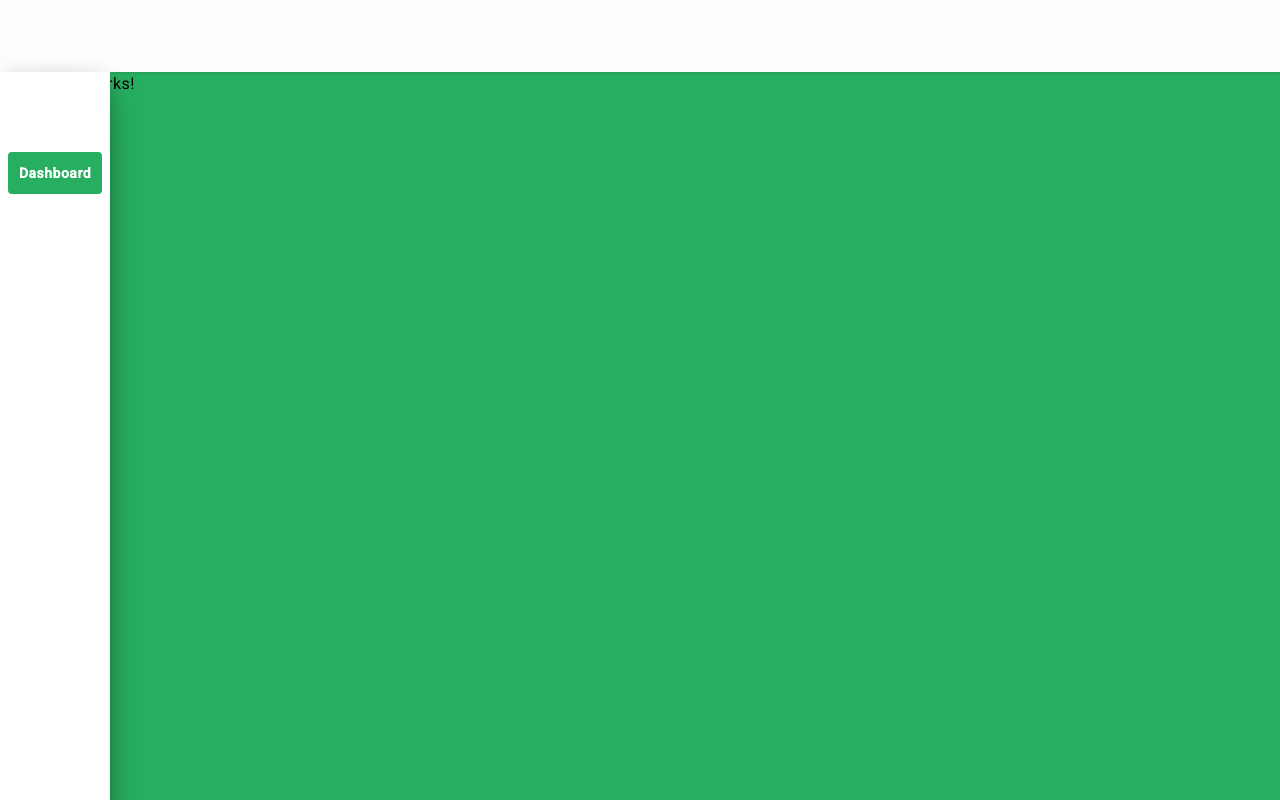
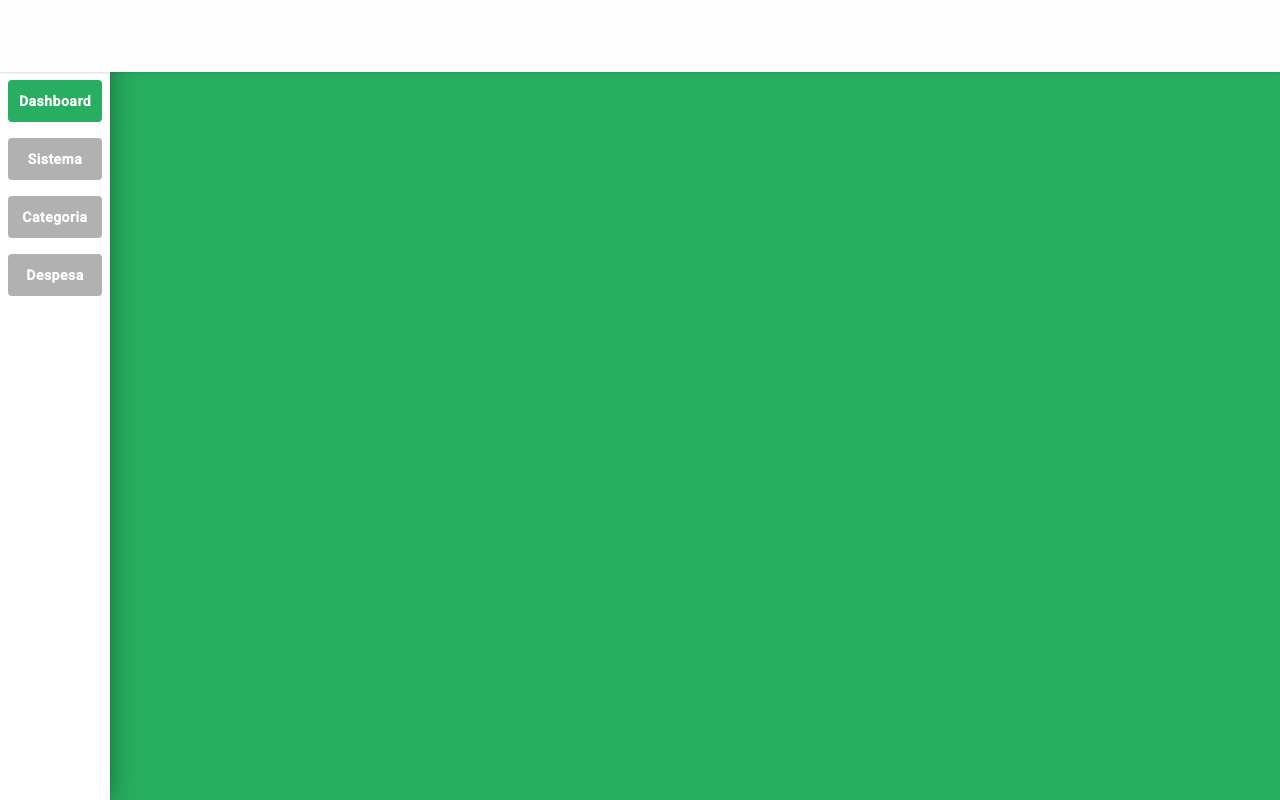
Before and after one commit to paulorochadev/Financeiro_2023-WEB, an Angular app: page /dashboard in a window 1280 px wide. Built offline with nearby package versions, Linux system fonts and the light colour scheme.

Commit message:
feat: Implementa as demais páginas do Menu

```diff
--- a/src/app/components/navbar/navbar.component.scss
+++ b/src/app/components/navbar/navbar.component.scss
@@ -6,7 +6,7 @@
     box-shadow: 0px 0.5px 2px rgb(53 51 52 / 16%);
     height: 72px;
     display: flex;
-    // position: fixed;
+    position: fixed;
     width: -webkit-fill-available;
     z-index: 9999;
 }
--- a/src/app/components/sidebar/sidebar.component.html
+++ b/src/app/components/sidebar/sidebar.component.html
@@ -1,16 +1,39 @@
 <div class="container-sidebar">
 
     <div class="grupo-menu">
-
         <div class="container-icone-menu">
-
             <div class="caixa-menu caixa-menu-texto" (click)="selectMenu(1)"
                 [ngClass]="{'caixa-menu-select' : this.menuService.menuSelecionado == 1, '' : this.menuService.menuSelecionado != 1}">
                 Dashboard
             </div>
+        </div>
+    </div>
 
+    <div class="grupo-menu">
+        <div class="container-icone-menu">
+            <div class="caixa-menu caixa-menu-texto" (click)="selectMenu(2)"
+                [ngClass]="{'caixa-menu-select' : this.menuService.menuSelecionado == 2, '' : this.menuService.menuSelecionado != 2}">
+                Sistema
+            </div>
         </div>
+    </div>
 
+    <div class="grupo-menu">
+        <div class="container-icone-menu">
+            <div class="caixa-menu caixa-menu-texto" (click)="selectMenu(3)"
+                [ngClass]="{'caixa-menu-select' : this.menuService.menuSelecionado == 3, '' : this.menuService.menuSelecionado != 3}">
+                Categoria
+            </div>
+        </div>
+    </div>
+
+    <div class="grupo-menu">
+        <div class="container-icone-menu">
+            <div class="caixa-menu caixa-menu-texto" (click)="selectMenu(4)"
+                [ngClass]="{'caixa-menu-select' : this.menuService.menuSelecionado == 4, '' : this.menuService.menuSelecionado != 4}">
+                Despesa
+            </div>
+        </div>
     </div>
 
 </div>
--- a/src/app/pages/dashboard/dashboard.component.html
+++ b/src/app/pages/dashboard/dashboard.component.html
@@ -1,5 +1,3 @@
 
 <app-navbar></app-navbar>
 <app-sidebar></app-sidebar>
-
-<p>dashboard works!</p>
```
